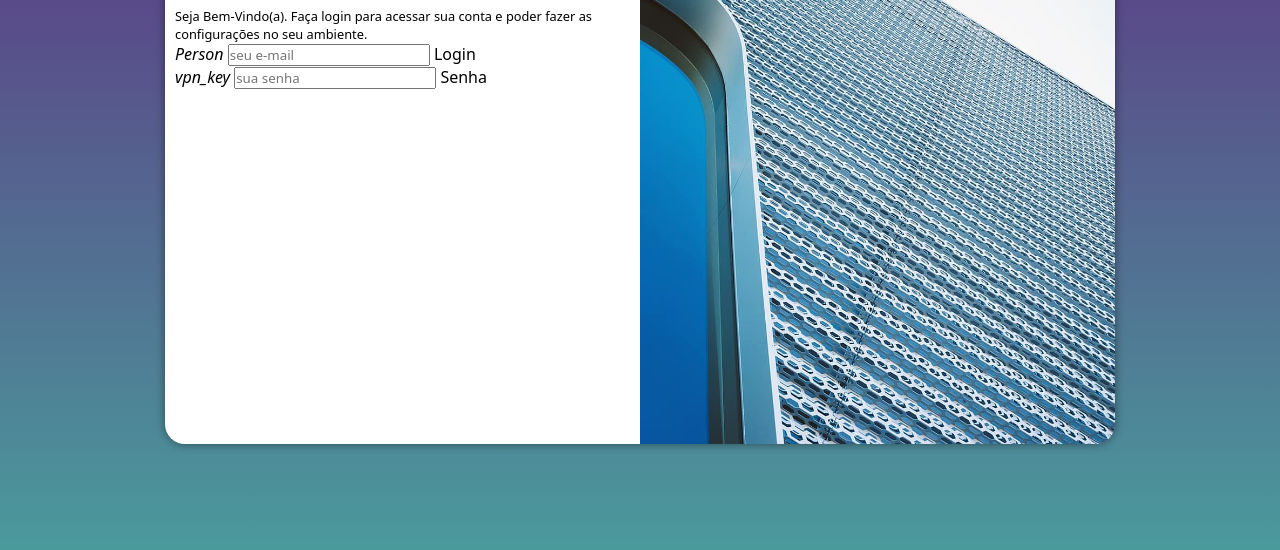
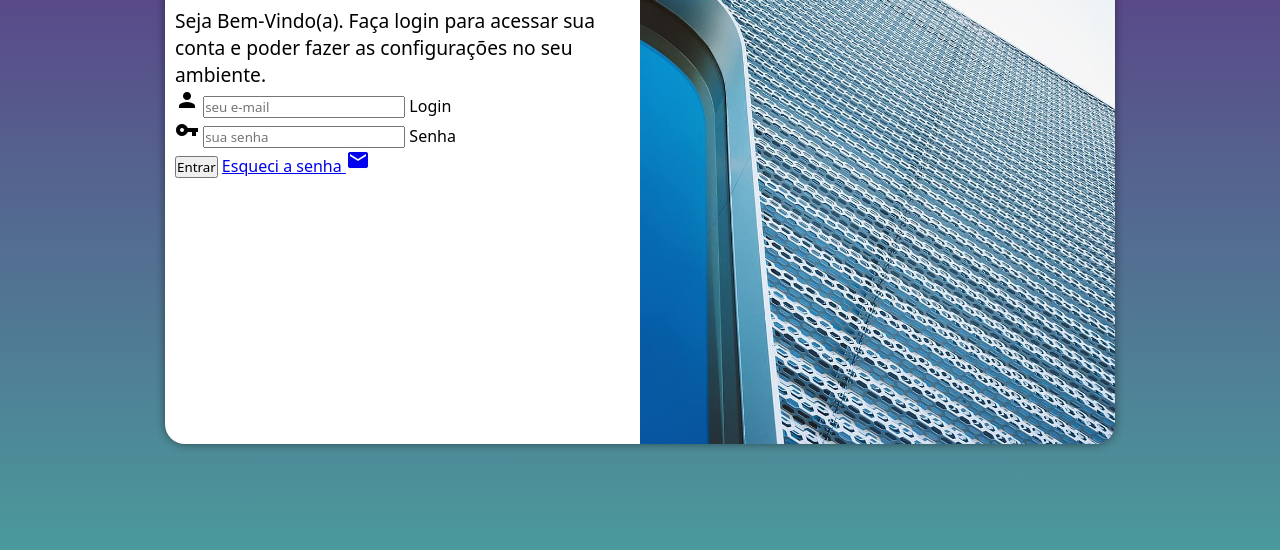
Before and after one commit to EnzoTakaki/projeto-login, a plain HTML site: page index.html in a window 1280 px wide. Shown: the part 206-756 px from the top of the page. Drawn offline with Linux system fonts and the light colour scheme.

Commit message:
adicionei o formulário

```diff
--- a/estilos/media-query.css
+++ b/estilos/media-query.css
@@ -49,4 +49,12 @@ Desktop: 992px até 1200px
         float: left;
         width: 50%;
     }
+
+    div#formulario > h1 {
+        font-size: 2em;
+    }
+
+    div#formulario > p {
+        font-size: 1.2em;
+    }
 }
--- a/estilos/style.css
+++ b/estilos/style.css
@@ -60,10 +60,6 @@ div#formulario > h1 {
     margin-bottom: 10px;
 }
 
-div#formulario > h1 {
-    font-size: 2em;
-}
-
 div#formulario > p {
     font-size: 0.8em;
 }
--- a/index.html
+++ b/index.html
@@ -6,6 +6,7 @@
     <title>Login</title>
     <link rel="stylesheet" href="estilos/style.css">
     <link rel="stylesheet" href="estilos/media-query.css">
+    <link href="https://fonts.googleapis.com/icon?family=Material+Icons" rel="stylesheet">
 
 </head>
 <body>
@@ -19,17 +20,22 @@
             <div id="formulario">
                 <h1>Login</h1>
                 <p>Seja Bem-Vindo(a). Faça login para acessar sua conta e poder fazer as configurações no seu ambiente. </p>
-                <form action="login.php" method="post">
+                <form action="login.php" method="post" autocomplete="on">
                     <div class="campo">
-                        <i class="material-icons">Person</i>
-                        <input type="email" name="login" id="ilogin" placeholder="seu e-mail">
-                        <label for="email"> Login</label>
+                        <i class="material-icons">person</i>
+                        <input type="email" name="login" id="ilogin" placeholder="seu e-mail" autocomplete="email" required maxlength="30">
+                        <label for="ilogin">Login</label>
                     </div>
+
                     <div class="campo">
                         <i class="material-icons">vpn_key</i>
-                        <input type="password" name="Senha" id="isenha" placeholder="sua senha">
+                        <input type="password" name="Senha" id="isenha" placeholder="sua senha" autocomplete="current-password" required minlength="8" maxlength="20">
                         <label for="isenha">Senha</label>
                     </div>
+                    <input type="submit" value="Entrar">
+                    <a href="esqueci.html">Esqueci a senha <i class="material-icons">mail</i>
+
+                    </a>
                 </form>
             </div>
         </section>
```
